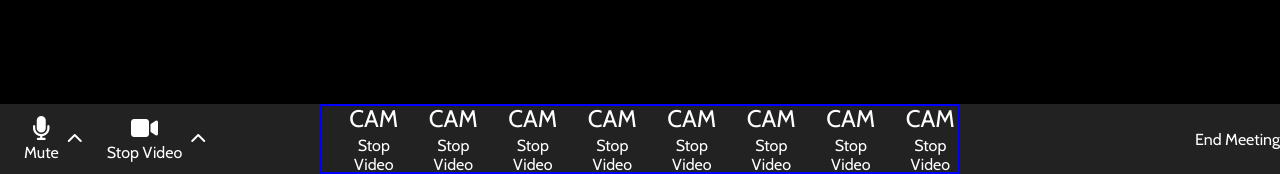
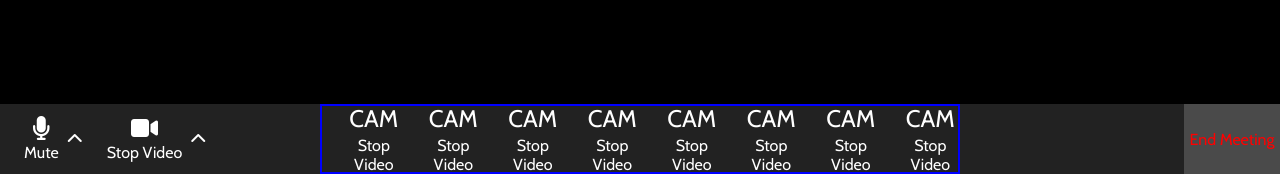
Before and after one commit to Claudio-Emmolo/html-css-zoom, a plain HTML site: page index.html in a window 1280 px wide. Shown: the part 626-800 px from the top of the page. Drawn offline with nearby package versions, Linux system fonts and the light colour scheme.

Commit message:
add right footer content

```diff
--- a/css/style.css
+++ b/css/style.css
@@ -138,3 +138,12 @@ span.icon{
 div.open-settings-icon i{
     margin-left: .5rem;
 }
+
+/* ICON RIGHT */
+
+div.close-call{
+    color: red;
+    background-color: #4a4a4a;
+    width: 30%;
+    height: 100%;
+}
--- a/index.html
+++ b/index.html
@@ -273,7 +273,9 @@
             </div>
 
             <div class="right flex-center">
-                <span>End Meeting</span>
+                <div class="close-call flex-center">
+                    <span>End Meeting</span>
+                </div>
             </div>
 
         </footer>
```
